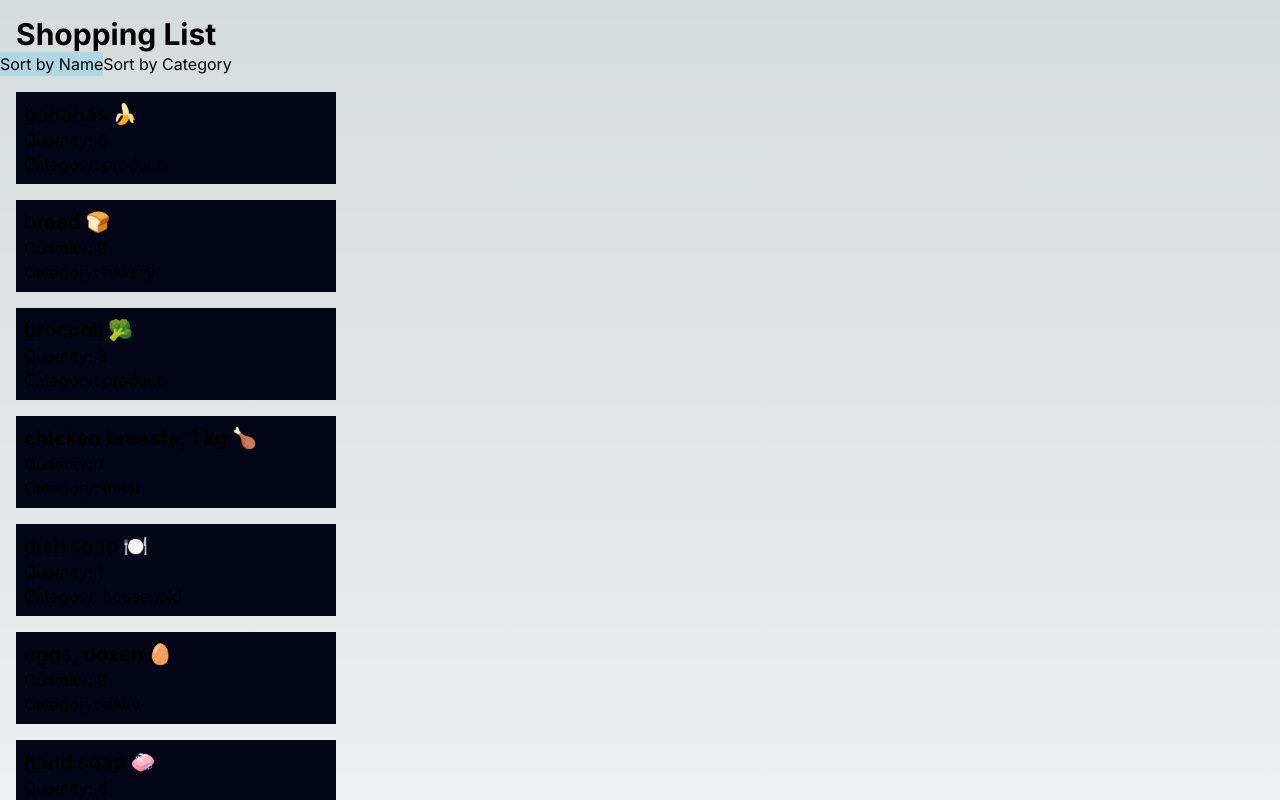
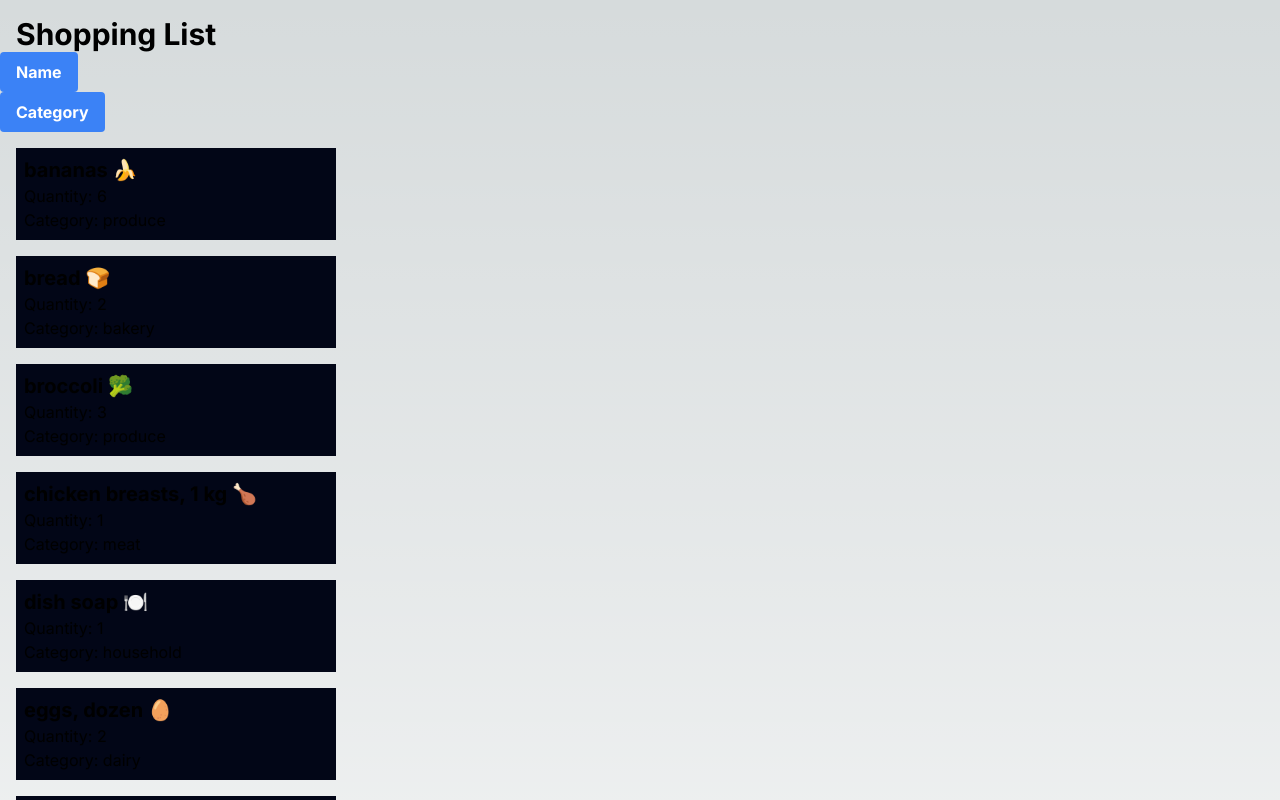
Before and after one commit to Michellepotran/cprg306-assignments, a Next.js app: page /week-5 in a window 1280 px wide. Shown: the top 800 px of the page. Built offline with nearby package versions, Linux system fonts and the light colour scheme.

Commit message:
add style to buttons

```diff
--- a/app/week-5/item-list.js
+++ b/app/week-5/item-list.js
@@ -26,23 +26,19 @@
     return (
       <>
         <div>
-          <button
-            onClick={handleSortByName}
-            style={{
-              backgroundColor: sortBy === 'name' ? 'lightblue' : 'inherit',
-            }}
-          >
-            Sort by Name
+          <button class = "bg-blue-500 hover:bg-blue-700 text-white font-bold py-2 px-4 rounded"
+          onClick={handleSortByName}>
+            Name
           </button>
-          <button
-            onClick={handleSortByCategory}
-            style={{
-              backgroundColor: sortBy === 'category' ? 'lightblue' : 'inherit',
-            }}
-          >
-            Sort by Category
+        <div>
+
+        </div>
+          <button class = "bg-blue-500 hover:bg-blue-700 text-white font-bold py-2 px-4 rounded"
+          onClick={handleSortByCategory}>
+            Category
           </button>
         </div>
+
         {items.map((item) => (
           <Item
             key={item.id}
```
